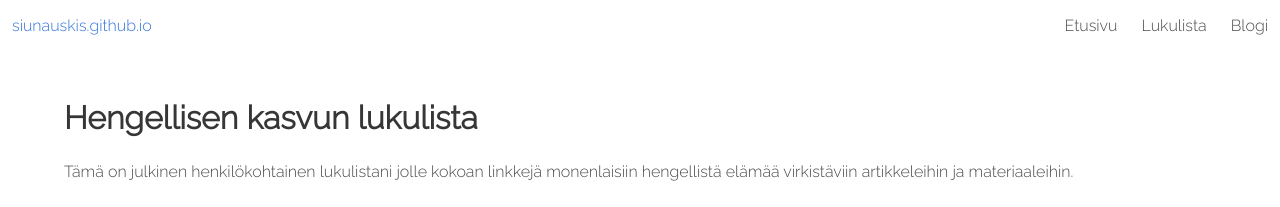
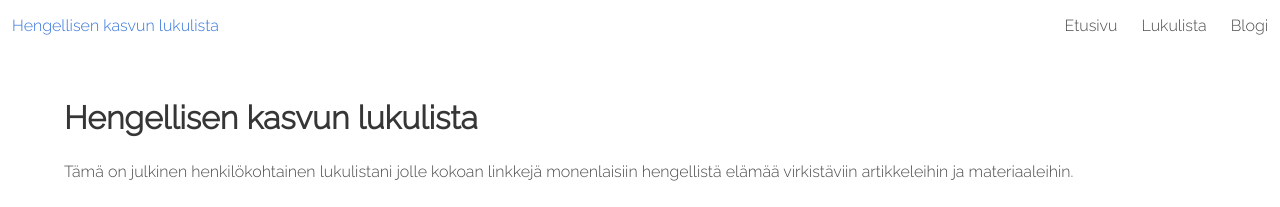
Before and after one commit to siunauskis/siunauskis.github.io, a Jekyll site: the page built from index.md, in a window 1280 px wide. Shown: the top 207 px of the page. Built offline with Jekyll 4.4.1, drawn with Linux system fonts in a browser that asks for light colours; nearby versions of some CDN libraries.

Commit message:
Update default.html

```diff
--- a/_layouts/default.html
+++ b/_layouts/default.html
@@ -76,7 +76,7 @@
       <div class="navbar-brand">
 
         <a class="navbar-item" href="/">
-          {{ site.title }}
+          Hengellisen kasvun lukulista
         </a>
 
         <a role="button" class="navbar-burger" aria-label="menu" aria-expanded="false" data-target="navMenu">
```
